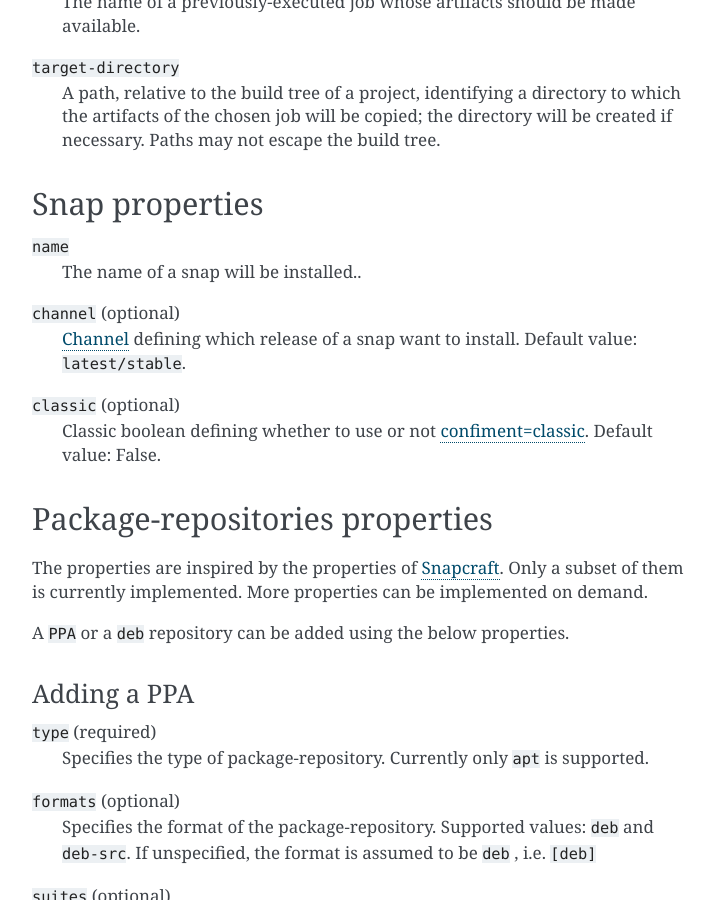
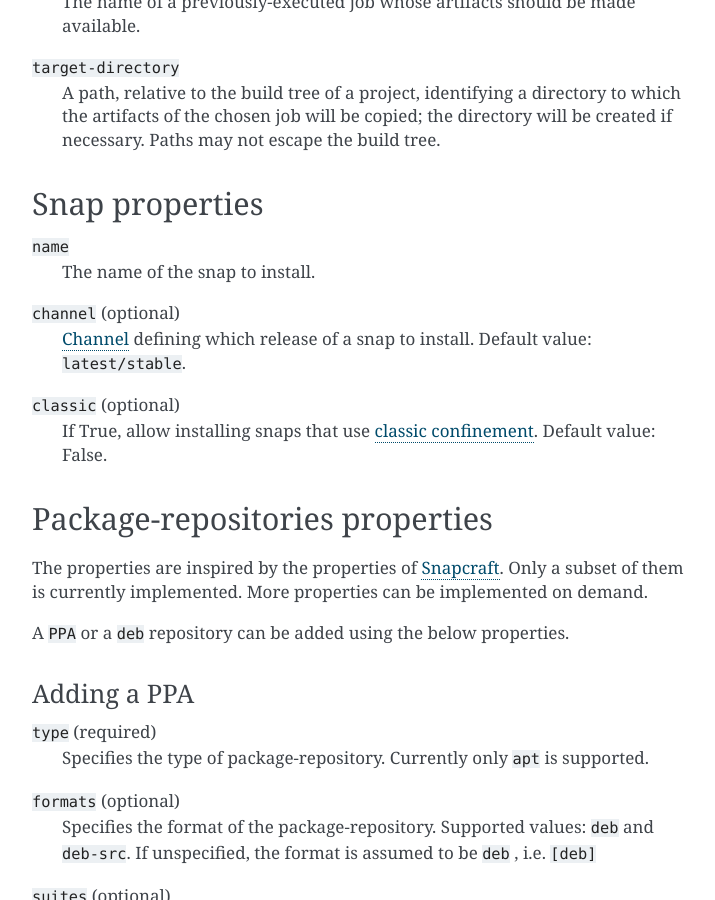
Before and after one commit to tushar5526/lpci-mirror, a Sphinx documentation site: the page built from docs/configuration.rst, in a window 1280 px wide and 900 px high, scrolled down 3353 px. Shown: the whole window, without its empty margins (388-1103 px from the left). Built offline with Sphinx 7.4.7, drawn with Linux system fonts in a browser that asks for light colours.

Commit message:
Fix some typos in snap properties documentation
Also reword a little for clarity.

```diff
--- a/docs/configuration.rst
+++ b/docs/configuration.rst
@@ -178,17 +178,16 @@ Snap properties
 -----------------
 
 ``name``
-    The name of a snap will be installed..
+    The name of the snap to install.
 
 ``channel`` (optional)
     `Channel <https://snapcraft.io/docs/channels>`_
-    defining which release of a snap want to install.
+    defining which release of a snap to install.
     Default value: ``latest/stable``.
 
-
 ``classic`` (optional)
-    Classic boolean defining whether to use or not
-    `confiment=classic
+    If True, allow installing snaps that use
+    `classic confinement
     <https://snapcraft.io/docs/snap-confinement>`_.
     Default value: False.
 
```
